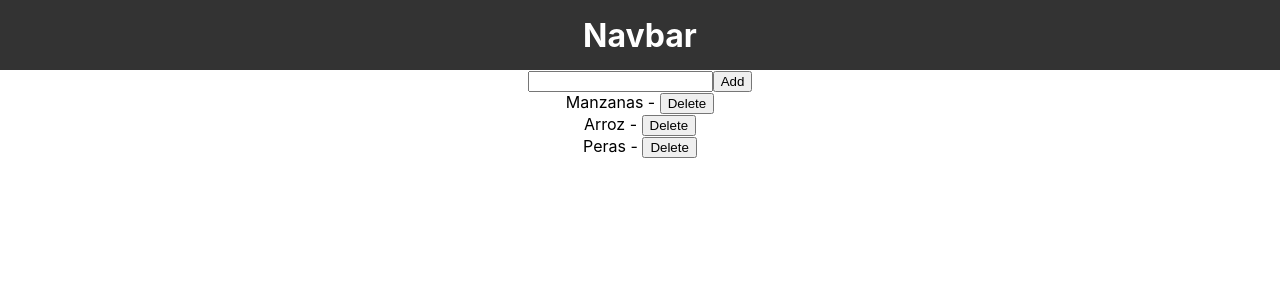
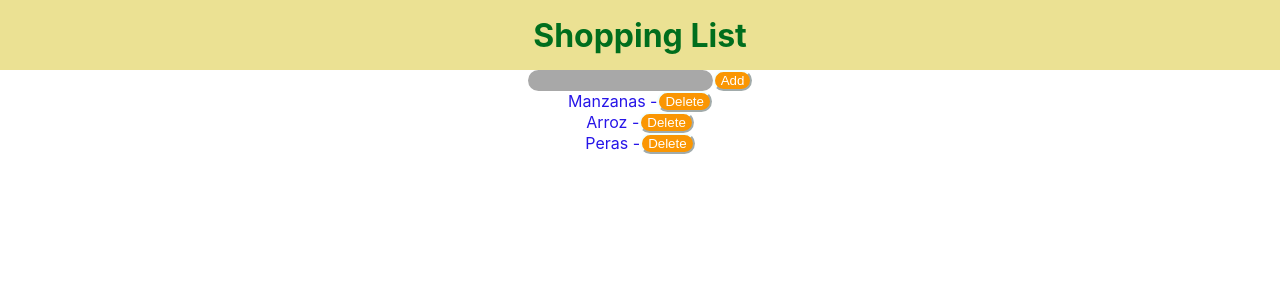
Before and after one commit to ItzAle/shopping-list, a React (Create React App) app: page / in a window 1280 px wide. Shown: the top 300 px of the page. Built offline with nearby package versions, Linux system fonts and the light colour scheme; the HTML template or start-up script is replaced by a standard one.

Commit message:
tasklist css

```diff
--- a/src/components/TaskList/index.jsx
+++ b/src/components/TaskList/index.jsx
@@ -1,5 +1,6 @@
 import React, { useState } from "react";
 import {v4} from 'uuid';
+import style from "./taskList.module.css"
 
 const dataBase = [
   {
@@ -46,14 +47,14 @@ export const TaskList = () => {
 
   //"HTML"
   return (
-    <div>
+    <div >
       <section>
         <input
           type="text"
           value={input}
           onChange={(e) => Changehandler(e.target.value)}
         />
-        <button onClick={AddItem}>Add</button>
+        <button  onClick={AddItem}>Add</button>
       </section>
       {data.map((item) => (
         <article key={item.id}>
--- a/src/components/TaskList/taskList.module.css
+++ b/src/components/TaskList/taskList.module.css
@@ -0,0 +1,35 @@
+div{
+
+}
+input{
+    color: rgb(0, 0, 0);
+    display: flex;
+    background-color: rgb(168, 168, 168);
+    border-color: rgba(80, 80, 80, 0);
+    box-sizing: content-box;
+    width: max-content;
+    border-radius:30px;
+
+}
+button{
+    color: rgb(255, 255, 255);
+    background-color: rgb(250, 150, 2);
+    border-radius: 30px;
+    border-color: azure;
+    box-shadow: inset;
+}
+article {
+    color: rgb(39, 21, 232);
+    display: flex;
+    justify-content: center;
+
+
+
+}
+section{
+    display: flex;
+    justify-content: center;
+
+
+
+}
--- a/src/components/navbar/index.jsx
+++ b/src/components/navbar/index.jsx
@@ -3,7 +3,7 @@ import styles from "./navbar.module.css";
 export const NavBar = () => {
   return (
     <div className={styles.navContainer}>
-      <h1 className={styles.title}>Navbar</h1>
+      <h1 className={styles.title}>Shopping List </h1>
     </div>
   );
 };
--- a/src/components/navbar/navbar.module.css
+++ b/src/components/navbar/navbar.module.css
@@ -1,10 +1,10 @@
 .title{
-    color: white;
+    color: #006e1d;
     margin: 0;
 }
 
 .navContainer{
-    background-color: #333;
+    background-color: #EBE193;
     height: 70px;
     display: flex;
     justify-content: center;
--- a/src/index.css
+++ b/src/index.css
@@ -1,4 +1,6 @@
 body {
+
+
   margin: 0;
   font-family: -apple-system, BlinkMacSystemFont, 'Segoe UI', 'Roboto', 'Oxygen',
     'Ubuntu', 'Cantarell', 'Fira Sans', 'Droid Sans', 'Helvetica Neue',
```
Also changed, not shown: public/logo192.png (deleted), public/logo512.png (deleted).
